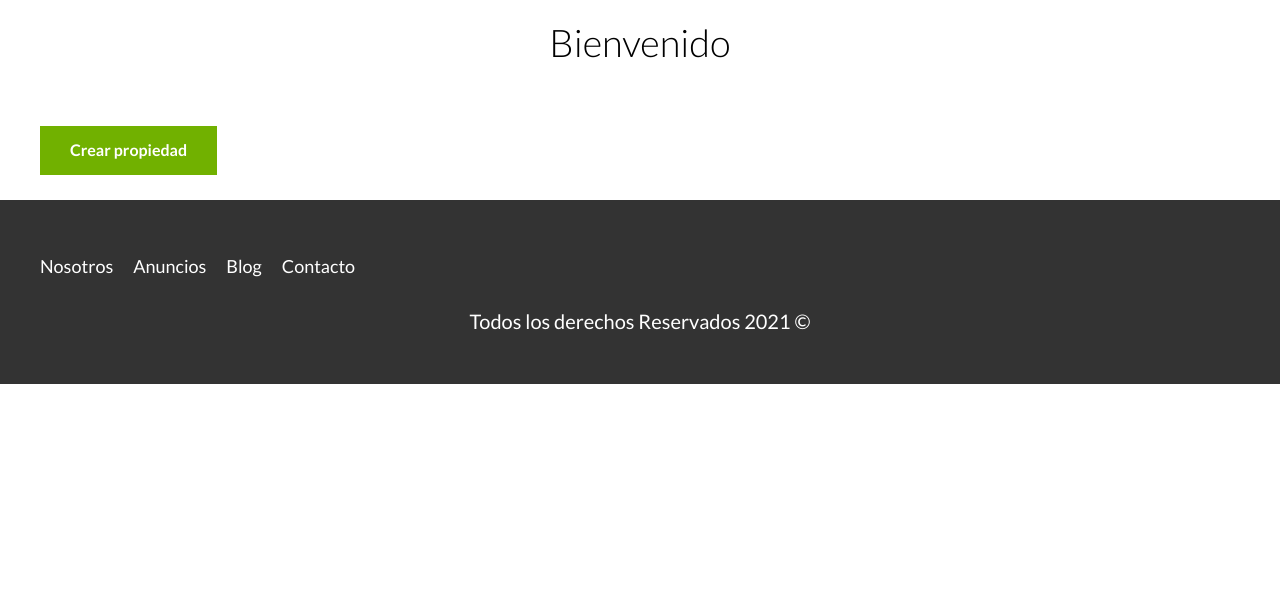
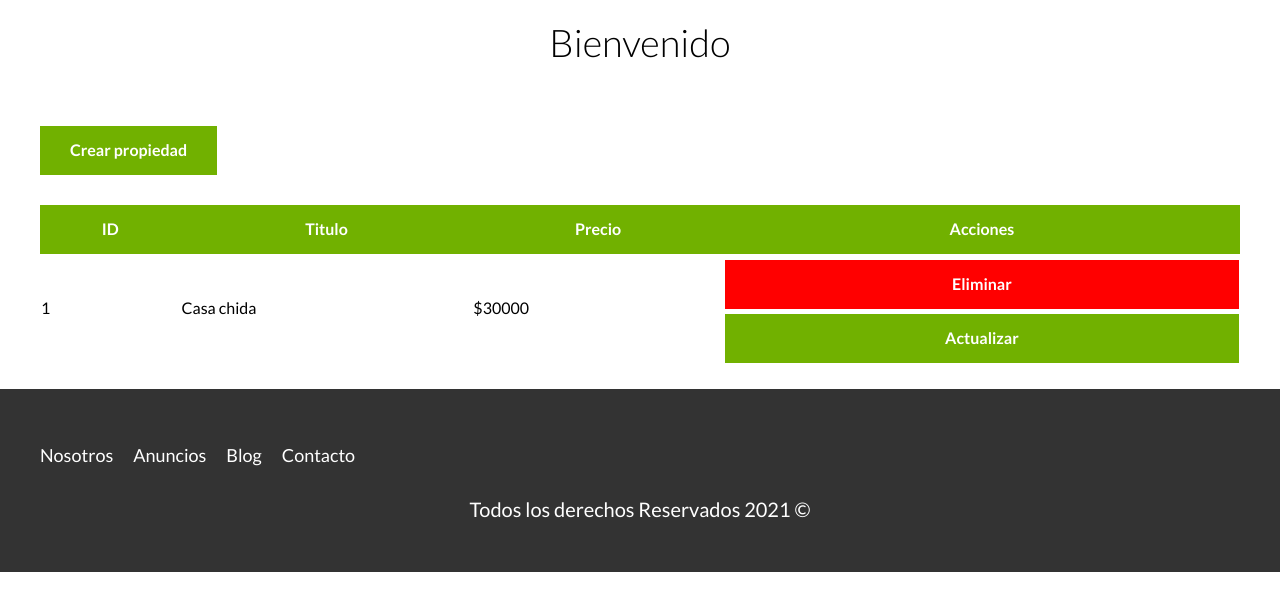
Before and after one commit to LuisVilla12/BienesRaices, a PHP site: page /admin in a window 1280 px wide. Shown: the part 137-741 px from the top of the page. Run offline with PHP 8.4, Linux system fonts and the light colour scheme.

Commit message:
v14 Estilos a la tabla listado

```diff
--- a/admin/index.php
+++ b/admin/index.php
@@ -9,10 +9,32 @@
     <h1>Bienvenido</h1>
     <a href="/admin/propiedades/crear.php" class="boton boton-verde">Crear propiedad</a>
     <?php
-        if($resultado == 1){
+    if ($resultado == 1) {
         echo "Registrado correctamente";
     }
     ?>
+
+    <table class="listado">
+        <thead>
+            <tr>
+                <th>ID</th>
+                <th>Titulo</th>
+                <th>Precio</th>
+                <th>Acciones</th>
+            </tr>
+        </thead>
+        <tbody>
+            <tr>
+                <td>1</td>
+                <td>Casa chida</td>
+                <td>$30000</td>
+                <td>
+                    <a href="" class="boton-rojo-block">Eliminar</a>
+                    <a href="" class="boton-verde-block">Actualizar</a>
+                </td>
+            </tr>
+        </tbody>
+    </table>
 </main>
 
 <?php incluirTempleate('footer'); ?>
--- a/src/scss/app.scss
+++ b/src/scss/app.scss
@@ -17,6 +17,7 @@
 @import 'layout/inferior';
 @import 'layout/testimoniales';
 @import 'layout/formularios';
+@import 'layout/tabla';
 // Admin
 @import 'admin/formulario';
 
--- a/src/scss/base/_botones.scss
+++ b/src/scss/base/_botones.scss
@@ -9,3 +9,13 @@
 .boton-verde {
     @include boton($verde, inline-block);
 }
+
+.boton-verde-block {
+    @include boton($verde, block);
+    margin-top: .5rem;
+}
+
+.boton-rojo-block {
+    @include boton(red, block);
+    margin-top: .5rem;
+}
--- /dev/null
+++ b/src/scss/layout/_tabla.scss
@@ -0,0 +1,13 @@
+table.listado {
+    margin-top: 3rem;
+    width: 100%;
+    border-spacing: 0;
+    thead {
+        background-color: $verde;
+    }
+    th {
+        color: $blanco;
+        padding: 1rem;
+        text-align: center;
+    }
+}
```
Also changed, not shown: build/css/app.css, 1 other file. Lines whose indentation alone changed are shown as unchanged.
